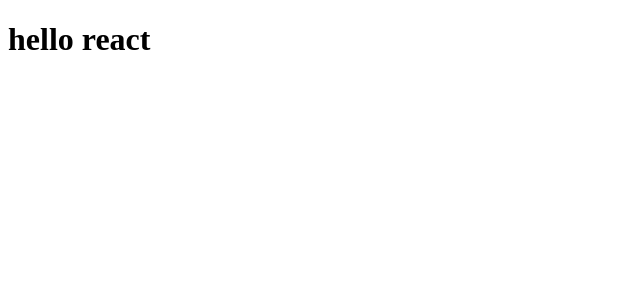
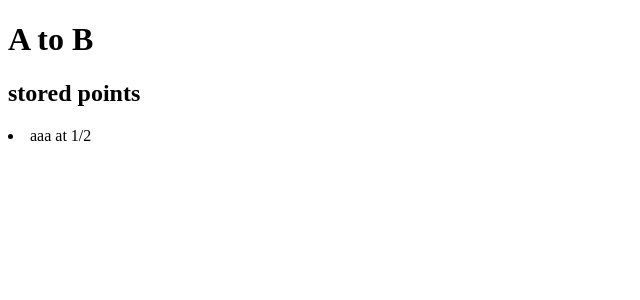
Before and after one commit to kjarmicki/atob, a React app: page / in a window 1280 px wide. Shown: the top 300 px of the page, without its empty margins (0-640 px from the left). Built offline with nearby package versions, Linux system fonts and the light colour scheme.

Commit message:
basic points rendering

```diff
--- a/package.json
+++ b/package.json
@@ -6,7 +6,7 @@
   "scripts": {
     "test": "tape -r babel-register 'test/**/*-test.js'",
     "build": "webpack",
-    "dev": "webpack --watch"
+    "dev": "google-chrome dist/index.html && webpack --watch"
   },
   "author": "Krystian Jarmicki",
   "license": "ISC",
--- /dev/null
+++ b/src/app.jsx
@@ -0,0 +1,23 @@
+'use strict';
+
+import React from 'react';
+import ReactDOM from 'react-dom';
+import Main from './views/main';
+
+import storagePointRepository from './repository/storage-point-repository'
+import point from './model/point'
+
+const pointRepository = storagePointRepository(localStorage);
+if(localStorage.length === 0) {
+    pointRepository.store(point({
+        name: 'aaa',
+        latitude: 1,
+        longitude: 2,
+        createdAt: 3
+    }));
+}
+
+ReactDOM.render(
+    <Main pointRepository={pointRepository} />,
+    document.querySelector('#main')
+);
--- a/src/index.jsx
+++ /dev/null
@@ -1,10 +0,0 @@
-'use strict';
-
-import React from 'react';
-import ReactDOM from 'react-dom';
-import Main from './views/main';
-
-ReactDOM.render(
-    <Main />,
-    document.querySelector('#main')
-);
--- a/src/views/main.jsx
+++ b/src/views/main.jsx
@@ -1,11 +1,15 @@
 'use strict';
 
 import React from 'react';
+import PointsPage from './points/points-page'
 
 export default class Main extends React.Component {
     render() {
         return (
-            <h1>hello react</h1>
+            <div className="main-view">
+                <h1>A to B</h1>
+                <PointsPage pointRepository={this.props.pointRepository} />
+            </div>
         )
     }
 }
--- /dev/null
+++ b/src/views/points/point.jsx
@@ -0,0 +1,12 @@
+'use strict';
+
+import React from 'react';
+
+export default class Point extends React.Component {
+    render() {
+        const p = this.props.model.serialize();
+        return (
+            <li>{p.name} at {p.latitude}/{p.longitude}</li>
+        )
+    }
+}
--- /dev/null
+++ b/src/views/points/points-page.jsx
@@ -0,0 +1,30 @@
+'use strict';
+
+import React from 'react';
+import Point from './point'
+
+export default class PointsPage extends React.Component {
+    constructor(props) {
+        super(props);
+        this.state = {
+            points: []
+        }
+    }
+    componentDidMount() {
+        this.props.pointRepository.retrieveAll()
+            .then(points => this.setState({points}));
+    }
+    render() {
+        const points = this.state.points.map(point => {
+            return (
+                <Point key={point.getCreatedAt()} model={point} />
+            )
+        });
+        return(
+            <div class="points-page">
+                <h2>stored points</h2>
+                {points}
+            </div>
+        )
+    }
+}
--- a/webpack.config.js
+++ b/webpack.config.js
@@ -4,7 +4,7 @@ const HtmlWebackPlugin = require('html-webpack-plugin');
 
 module.exports = {
     context: __dirname,
-    entry: './src/index',
+    entry: './src/app',
     output: {
         path: __dirname + '/dist',
         filename: 'bundle.js'
```
